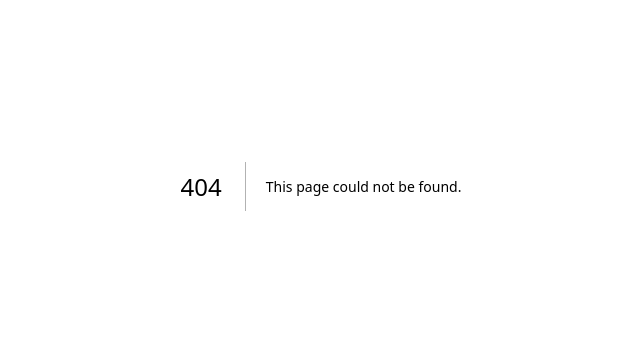
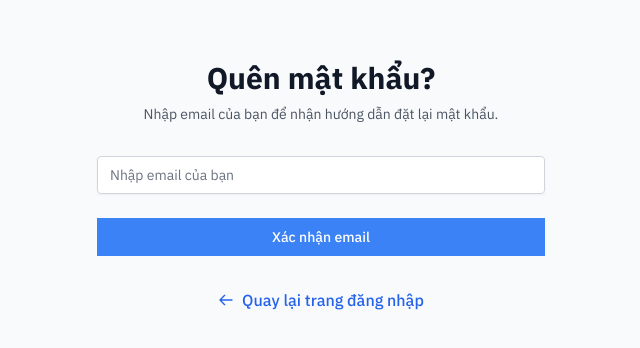
Before and after one commit to Hkzeuss/sport-store-fe-graduation, a Next.js app in the folder sport-store/: page /user/auth/forgot-password-email-1 in a window 1280 px wide. Before the commit this address had no page. Shown: the part 214-562 px from the top of the page, without its empty margins (319-959 px from the left). Built offline with nearby package versions, Linux system fonts and the light colour scheme.

Commit message:
move file

```diff
--- a/sport-store/src/app/user/auth/forgot-password-email-1-page.tsx
+++ /dev/null
@@ -1 +0,0 @@
-// Template nhập email để gửi mã xác nhận để reset mật khẩu
--- /dev/null
+++ b/sport-store/src/app/user/auth/forgot-password-email-1/page.tsx
@@ -0,0 +1,119 @@
+'use client';
+
+import { useState, useEffect } from 'react';
+import Link from 'next/link';
+import { useRouter } from 'next/navigation';
+import axios from 'axios';
+import { toast } from 'react-hot-toast';
+
+export default function ForgotPassword() {
+  const [email, setEmail] = useState('');
+  const [isLoading, setIsLoading] = useState(false);
+  const [isClient, setIsClient] = useState(false); // ✅ Kiểm tra nếu đang ở Client
+  const router = useRouter();
+
+  useEffect(() => {
+    setIsClient(true); // ✅ Xác nhận component đã mount
+  }, []);
+
+  if (!isClient) return null; // ✅ Tránh lỗi hydration mismatch
+
+  const handleSubmit = async (e: React.FormEvent) => {
+    e.preventDefault();
+    setIsLoading(true);
+
+    try {
+      // Gọi API để lấy danh sách user
+      const response = await axios.get('https://676383e717ec5852cae91a1b.mockapi.io/sports-shop/api/v1/user');
+      const users = response.data;
+
+      // Kiểm tra email có tồn tại không
+      const user = users.find((u: { email: string }) => u.email === email);
+      if (!user) {
+        toast.error('Email không tồn tại trong hệ thống.', { position: 'bottom-right' });
+      } else {
+        // ✅ Hiển thị toast trong 4 giây
+        toast.success('Một email đặt lại mật khẩu đã được gửi. Vui lòng kiểm tra hộp thư đến của bạn.', {
+          position: 'bottom-right',
+          duration: 4000
+        });
+
+        // ✅ Chuyển trang sau 4 giây (cùng thời gian với toast)
+        setTimeout(() => {
+          router.push('/user/auth/forgot-password-otp-2');
+        }, 4000);
+      }
+    } catch (err) {
+      console.error('Lỗi khi kiểm tra email:', err);
+      toast.error('Đã xảy ra lỗi. Vui lòng thử lại sau.', { position: 'bottom-right' });
+    } finally {
+      setIsLoading(false);
+    }
+  };
+
+  return (
+    <div className="min-h-screen flex items-center justify-center bg-gray-50 py-12 px-4 sm:px-6 lg:px-8">
+      <div className="max-w-md w-full space-y-8">
+        <div className="text-center">
+          <h2 className="text-3xl font-bold text-gray-900">Quên mật khẩu?</h2>
+          <p className="mt-2 text-sm text-gray-600">
+            Nhập email của bạn để nhận hướng dẫn đặt lại mật khẩu.
+          </p>
+        </div>
+
+        <form className="mt-8 space-y-6" onSubmit={handleSubmit}>
+          <div className="rounded-md shadow-sm">
+            <div>
+              <label htmlFor="email" className="sr-only">
+                Email
+              </label>
+              <input
+                id="email"
+                name="email"
+                type="email"
+                required
+                className="appearance-none rounded relative block w-full px-3 py-2 border border-gray-300 placeholder-gray-500 text-gray-900 focus:outline-none focus:ring-blue-600 focus:border-blue-600 focus:z-10 sm:text-sm"
+                placeholder="Nhập email của bạn"
+                value={email}
+                onChange={(e) => setEmail(e.target.value)}
+              />
+            </div>
+          </div>
+
+          <div>
+            <button
+              type="submit"
+              disabled={isLoading}
+              className="group relative w-full flex justify-center py-2 px-4 border border-transparent text-sm font-medium rounded-md text-white bg-blue-500 hover:bg-blue-600 focus:outline-none focus:ring-2 focus:ring-offset-2 focus:ring-blue-500 disabled:opacity-50 disabled:cursor-not-allowed"
+            >
+              {isLoading ? 'Đang xử lý...' : 'Xác nhận email'}
+            </button>
+          </div>
+        </form>
+
+        <div className="text-center">
+          <Link
+            href="/user/auth/login"
+            className="font-medium text-blue-600 hover:text-blue-500 flex items-center justify-center gap-2"
+          >
+            <svg
+              xmlns="http://www.w3.org/2000/svg"
+              className="h-4 w-4"
+              fill="none"
+              viewBox="0 0 24 24"
+              stroke="currentColor"
+            >
+              <path
+                strokeLinecap="round"
+                strokeLinejoin="round"
+                strokeWidth={2}
+                d="M10 19l-7-7m0 0l7-7m-7 7h18"
+              />
+            </svg>
+            Quay lại trang đăng nhập
+          </Link>
+        </div>
+      </div>
+    </div>
+  );
+}
```
Also changed, not shown: sport-store/src/app/user/auth/forgot-password-otp-2/page.tsx (renamed from sport-store/src/app/user/auth/forgot-password-otp-2.tsx), sport-store/src/app/user/auth/forgot-password-reset-3/page.tsx (renamed from sport-store/src/app/user/auth/forgot-password-reset-3.tsx), sport-store/src/app/user/auth/forgot-password-succes-4/page.tsx (renamed from sport-store/src/app/user/auth/forgot-password-succes-4-page.tsx).
